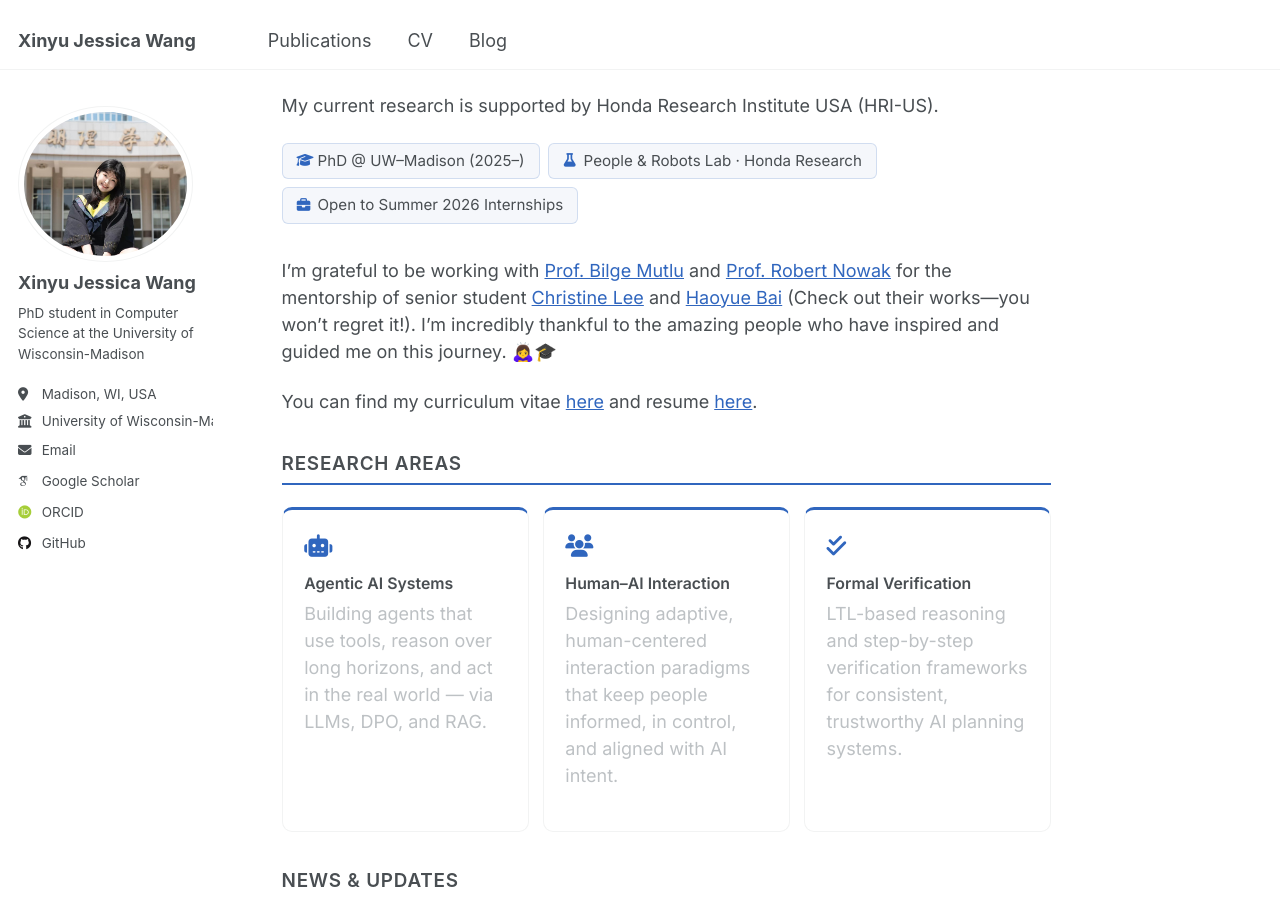
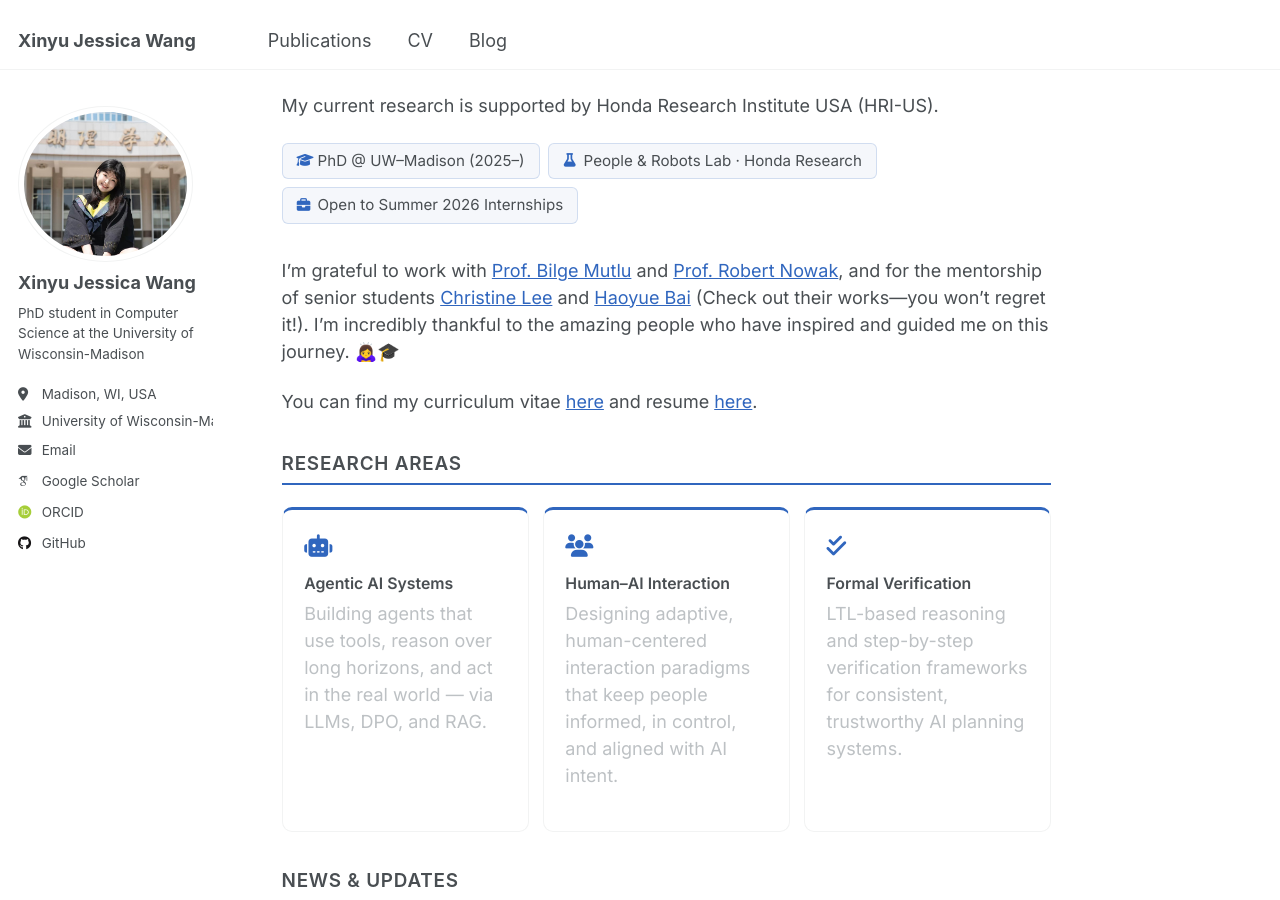
Before and after one commit to xwang2775/xwang2775.github.io, a Jekyll site: the page built from _pages/about.md, in a window 1280 px wide and 900 px high, scrolled down 396 px. Built offline with Jekyll 4.4.1, drawn with Linux system fonts in a browser that asks for light colours; some web fonts are replaced.

Commit message:
update formate

```diff
--- a/_pages/about.md
+++ b/_pages/about.md
@@ -21,7 +21,7 @@ My current research is supported by Honda Research Institute USA (HRI-US).
   <span class="status-badge"><i class="fas fa-briefcase"></i> Open to Summer 2026 Internships</span>
 </div>
 
-I'm grateful to be working with [Prof. Bilge Mutlu](https://bmutlu.github.io/) and [Prof. Robert Nowak](https://nowak.ece.wisc.edu) for the mentorship of senior student [Christine Lee](https://christineplee.github.io/) and [Haoyue Bai](https://haoyuebaizju.github.io) (Check out their works—you won't regret it!). I'm incredibly thankful to the amazing people who have inspired and guided me on this journey. 🙇‍♀️🎓
+I'm grateful to work with [Prof. Bilge Mutlu](https://bmutlu.github.io/) and [Prof. Robert Nowak](https://nowak.ece.wisc.edu), and for the mentorship of senior students [Christine Lee](https://christineplee.github.io/) and [Haoyue Bai](https://haoyuebaizju.github.io) (Check out their works—you won't regret it!). I'm incredibly thankful to the amazing people who have inspired and guided me on this journey. 🙇‍♀️🎓
 
 You can find my curriculum vitae [here](https://drive.google.com/file/d/1WoSETtpDUKVr9RmRANCWvNmj7TA8iufF/view?usp=drive_link) and resume [here](https://drive.google.com/file/d/1eRLjWy8_IqefaqRYR2e8pL8wLER2pRYB/view?usp=share_link).
 
```
